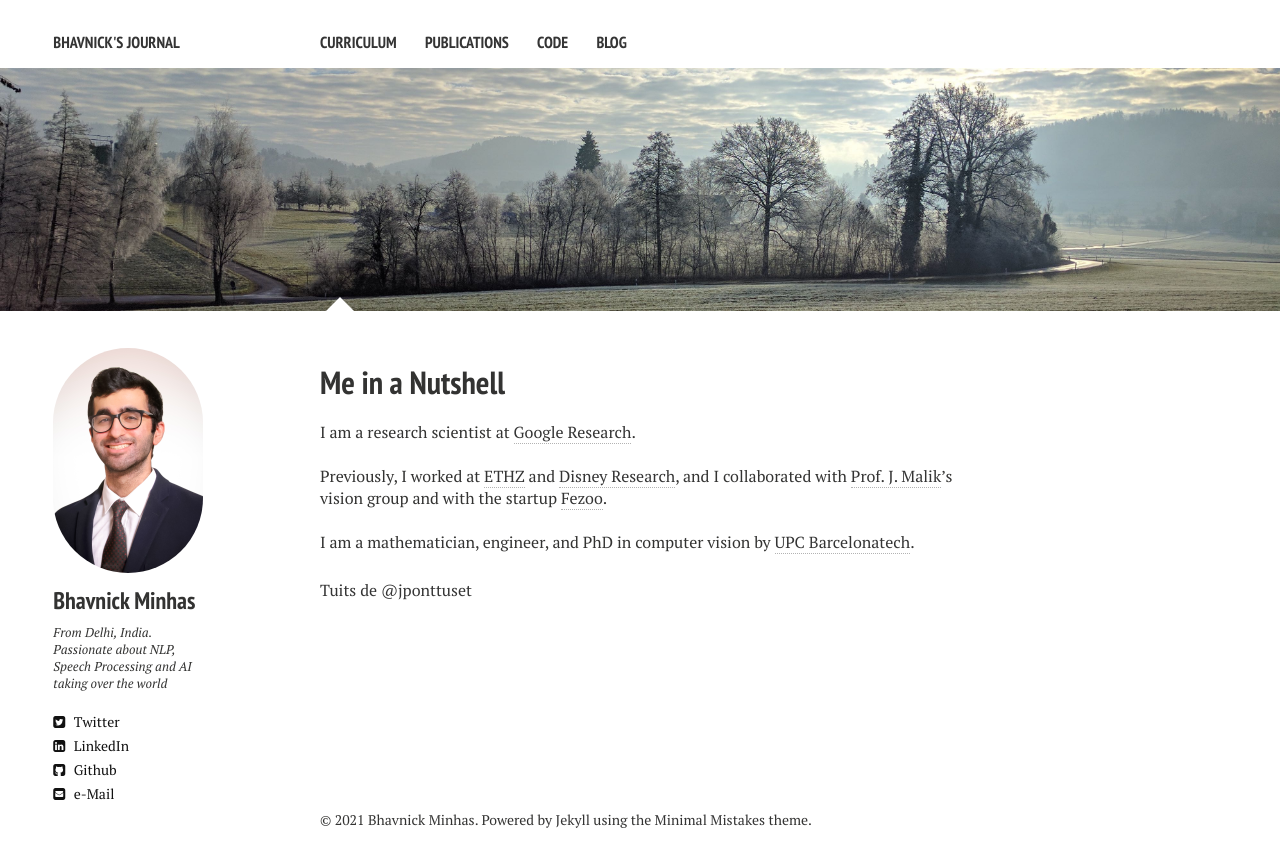
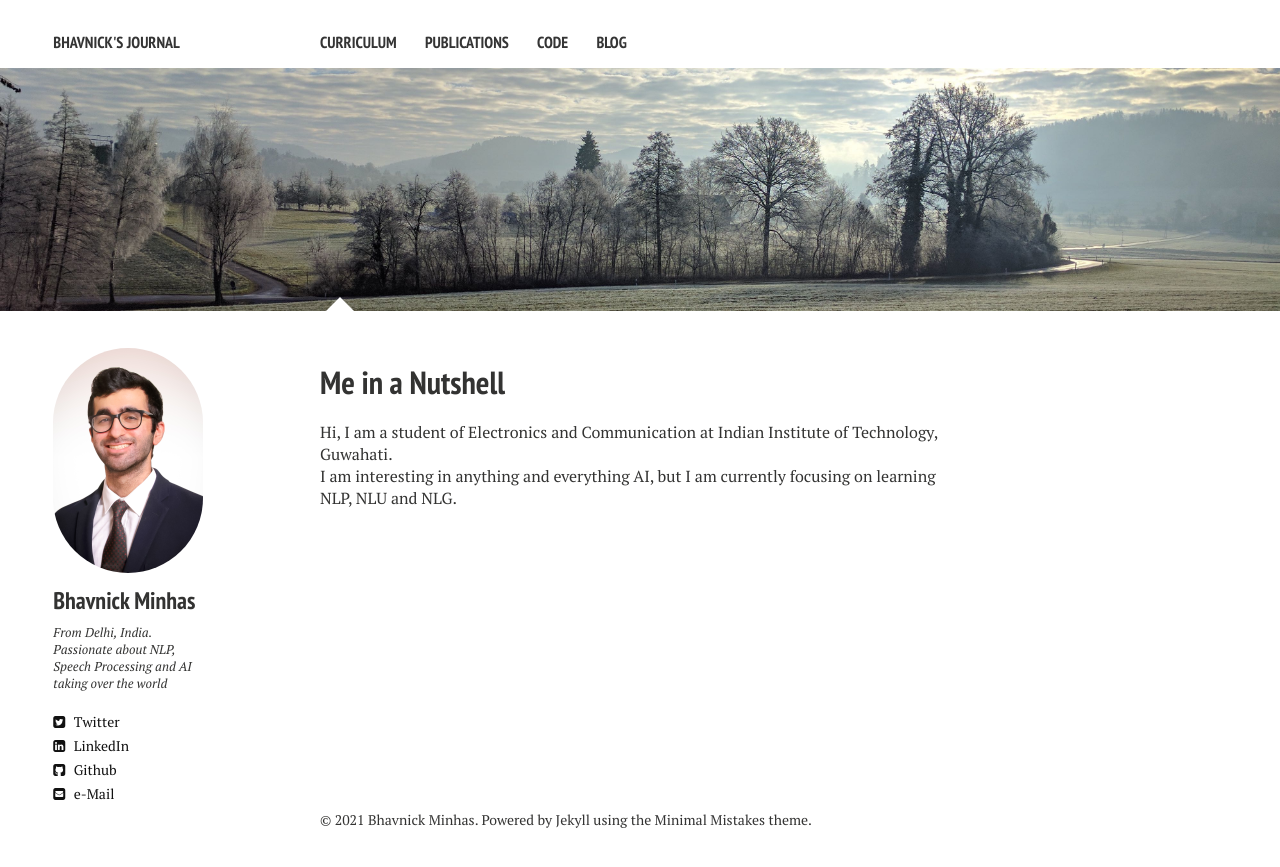
Before and after one commit to bhavnicksm/Bhavnicksm.github.io, a Jekyll site: the page built from index.md, in a window 1280 px wide. Shown: the top 867 px of the page. Built offline with Jekyll 4.4.1, drawn with Linux system fonts in a browser that asks for light colours; nearby versions of some CDN libraries; comment, search, counter and statistics services are not loaded.

Commit message:
Index.md changed

```diff
--- a/_layouts/home2.html
+++ b/_layouts/home2.html
@@ -38,7 +38,7 @@
     <h1>{{ page.title }}</h1>
     <div class="article-wrap">
       {{ content }}
-      <a class="twitter-timeline" href="https://twitter.com/jponttuset" data-widget-id="338001751854686210">Tuits de @jponttuset</a>
+      <!-- <a class="twitter-timeline" href="https://twitter.com/jponttuset" data-widget-id="338001751854686210">Tuits de @jponttuset</a> -->
       <script>!function(d,s,id){var js,fjs=d.getElementsByTagName(s)[0],p=/^http:/.test(d.location)?'http':'https';if(!d.getElementById(id)){js=d.createElement(s);js.id=id;js.src=p+"://platform.twitter.com/widgets.js";fjs.parentNode.insertBefore(js,fjs);}}(document,"script","twitter-wjs");</script>
     </div><!-- /.article-wrap -->
     {% if site.disqus_shortname and page.comments %}
--- a/index.md
+++ b/index.md
@@ -1,19 +1,11 @@
 ---
 layout: home2
 title: Me in a Nutshell
-description: "Jordi Pont-Tuset's website"
+description: "Bhavnick's Website"
 tags: [Jekyll, theme, responsive, blog, template]
 image:
   feature: trees.jpg
 ---
+Hi, I am a student of Electronics and Communication at Indian Institute of Technology, Guwahati.
 
-I am a research scientist at <a href="https://research.google.com" target="_blank">Google Research</a>.
-
-<br />
-Previously, I worked at <a href="http://www.vision.ee.ethz.ch/index.en.html" target="_blank">ETHZ</a>
-and <a href="http://www.disneyresearch.com/research-labs/disney-research-zurich/" target="_blank">Disney Research</a>,
-and I collaborated with <a href="http://www.cs.berkeley.edu/~malik/" target="_blank">Prof. J. Malik</a>'s vision group
-and with the startup <a href="https://gestoos.com" target="_blank">Fezoo</a>.
-
-<br />
-I am a mathematician, engineer, and PhD in computer vision by <a href="http://www.upc.edu" target="_blank">UPC Barcelonatech</a>.
+I am interesting in anything and everything AI, but I am currently focusing on learning NLP, NLU and NLG.
```
